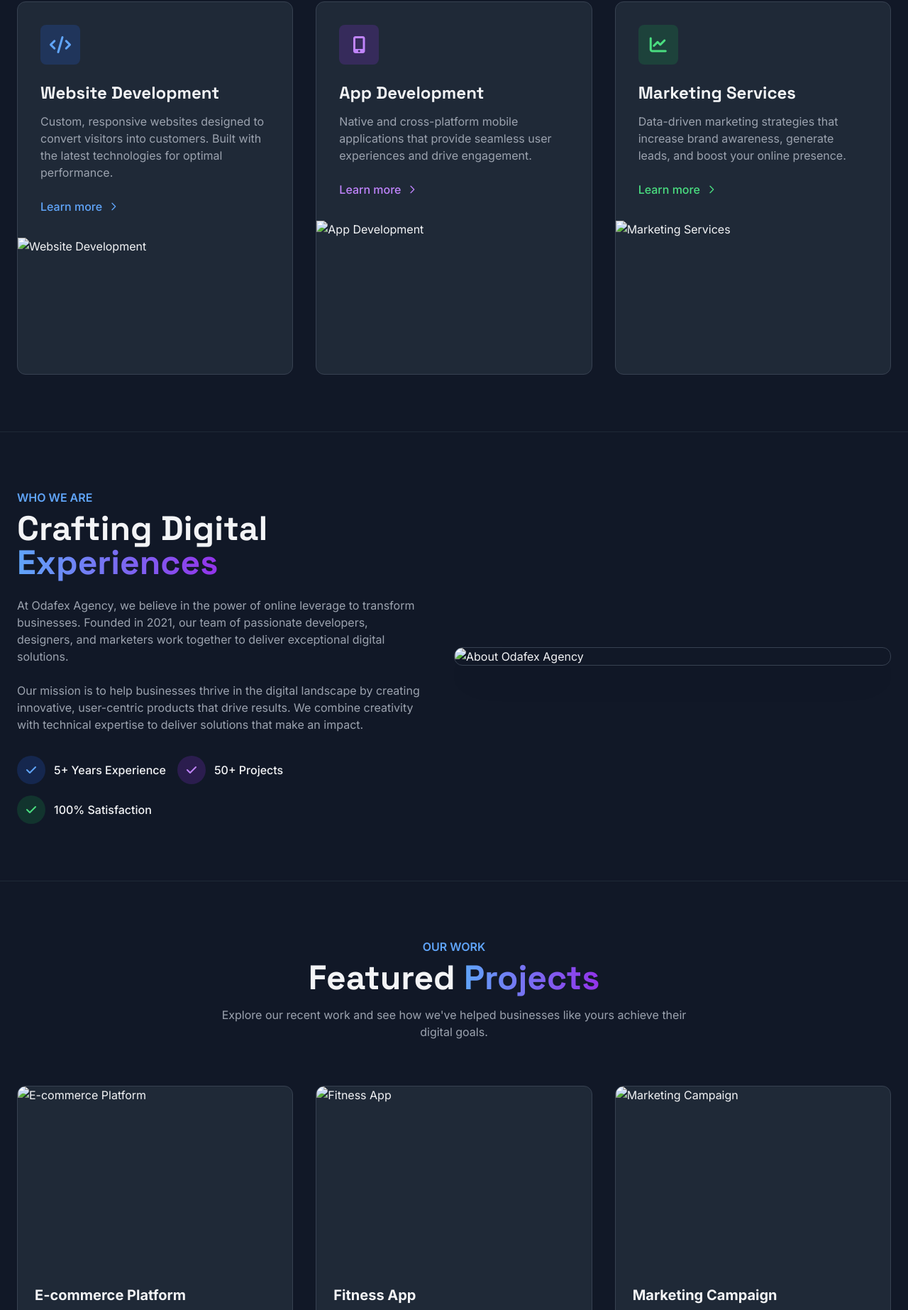
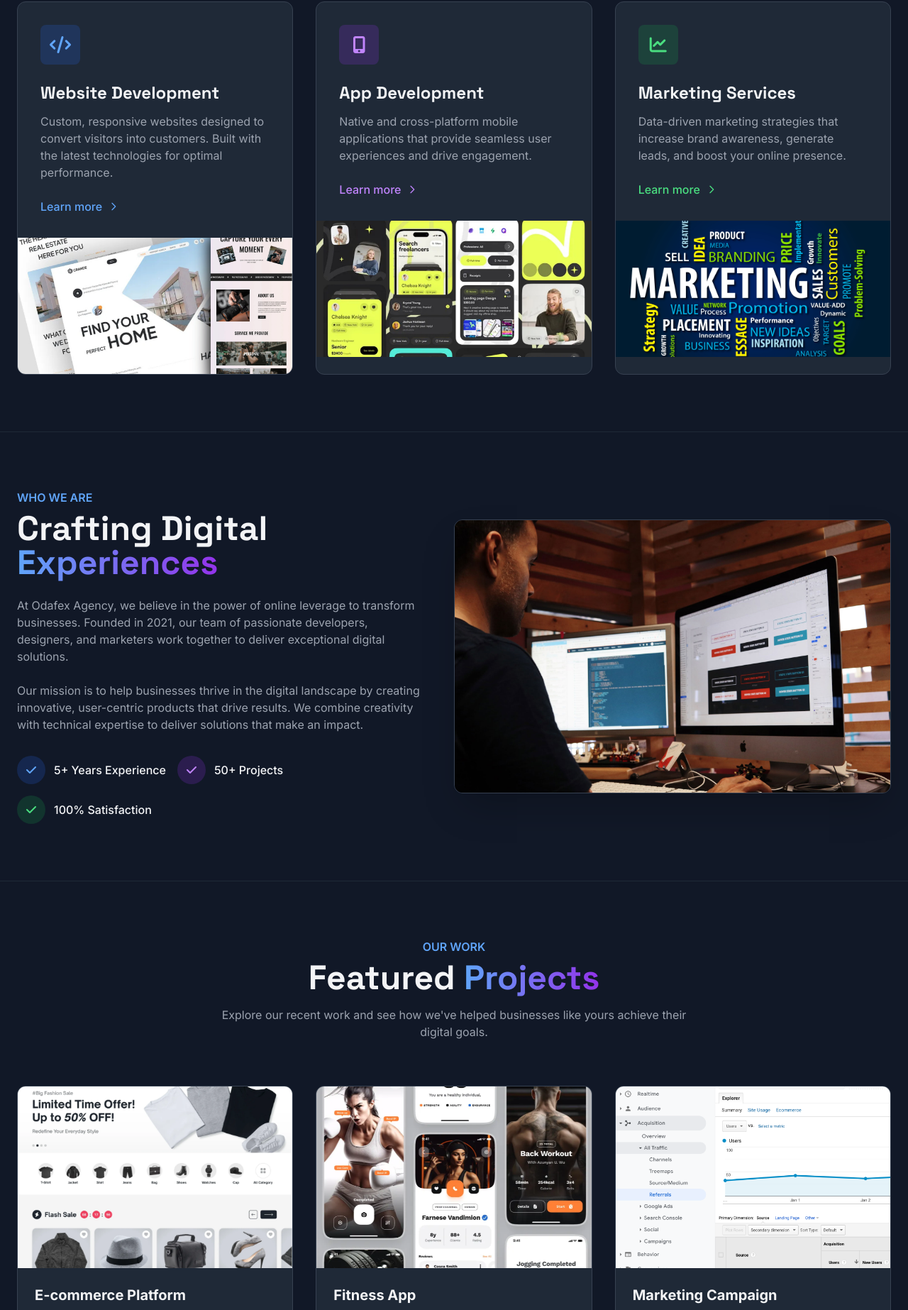
Before and after one commit to Odafex/agency, a plain HTML site: page index.html in a window 1280 px wide. Shown: the part 954-2800 px from the top of the page at 71% size. Drawn offline with nearby package versions, Linux system fonts and the light colour scheme.

Commit message:
Update index.html

```diff
--- a/index.html
+++ b/index.html
@@ -5,10 +5,10 @@
     <meta name="viewport" content="width=device-width, initial-scale=1.0">
    <title>Odafex | Development & Marketing Agency</title>
 <!-- Favicon -->
-<link rel="icon" type="image/png" sizes="32x32" href="images/favicon-32x32.png">
-<link rel="icon" type="image/png" sizes="16x16" href="images/favicon-16x16.png">
-<link rel="apple-touch-icon" sizes="180x180" href="images/apple-touch-icon.png">
-<link rel="icon" type="image/x-icon" href="images/favicon.ico">
+<link rel="icon" type="image/png" sizes="32x32" href="favicon-32x32.png">
+<link rel="icon" type="image/png" sizes="16x16" href="favicon-16x16.png">
+<link rel="apple-touch-icon" sizes="180x180" href="apple-touch-icon.png">
+<link rel="icon" type="image/x-icon" href="favicon.ico">
     <meta name="description" content="We build stunning websites, powerful apps, and results-driven marketing campaigns for modern businesses.">
 
     <!-- Tailwind CSS -->
@@ -254,7 +254,7 @@ section {
             <div class="flex justify-between items-center bg-gray-800/80 rounded-full px-6 py-3 border border-gray-700 shadow-lg transition-all duration-300">
                 <!-- Logo - Replace with your logo -->
                 <div class="flex items-center">
-                    <img src="images/logo.svg" alt="Odafex agency logo" class="h-8 w-auto">
+                    <img src="logo.svg" alt="Odafex agency logo" class="h-8 w-auto">
                     <span class="ml-3 text-xl font-bold font-space-grotesk">Odafex</span>
                 </div>
 
@@ -386,7 +386,7 @@ section {
                         </a>
                     </div>
                     <div class="h-48 overflow-hidden">
-                        <img src="images/service1.png" alt="Website Development" class="w-full h-full object-cover transition-transform duration-500 hover:scale-110">
+                        <img src="service1.png" alt="Website Development" class="w-full h-full object-cover transition-transform duration-500 hover:scale-110">
                     </div>
                 </div>
 
@@ -408,7 +408,7 @@ section {
                         </a>
                     </div>
                     <div class="h-48 overflow-hidden">
-                        <img src="images/service2.jpg" alt="App Development" class="w-full h-full object-cover transition-transform duration-500 hover:scale-110">
+                        <img src="service2.jpg" alt="App Development" class="w-full h-full object-cover transition-transform duration-500 hover:scale-110">
                     </div>
                 </div>
 
@@ -430,7 +430,7 @@ section {
                         </a>
                     </div>
                     <div class="h-48 overflow-hidden">
-                        <img src="images/service3.jpg" alt="Marketing Services" class="w-full h-full object-cover transition-transform duration-500 hover:scale-110">
+                        <img src="service3.jpg" alt="Marketing Services" class="w-full h-full object-cover transition-transform duration-500 hover:scale-110">
                     </div>
                 </div>
             </div>
@@ -473,7 +473,7 @@ section {
                 </div>
                 <div class="lg:w-1/2 relative">
                     <!-- Replace with your about image -->
-                    <img src="images/about.jpg" alt="About Odafex Agency" class="rounded-xl shadow-2xl border border-gray-700 w-full">
+                    <img src="about.jpg" alt="About Odafex Agency" class="rounded-xl shadow-2xl border border-gray-700 w-full">
                     <div class="absolute -bottom-6 -left-6 w-32 h-32 bg-gradient-to-r from-blue-600 to-purple-600 rounded-xl -z-10"></div>
                     <div class="absolute -top-6 -right-6 w-32 h-32 bg-gradient-to-r from-purple-600 to-pink-600 rounded-xl -z-10"></div>
                 </div>
@@ -496,7 +496,7 @@ section {
                 <!-- Project 1 - Replace image, title, description, and link -->
                 <div class="portfolio-item bg-gray-800 rounded-xl overflow-hidden border border-gray-700 hover:border-blue-500 transition-all duration-300 group">
                     <div class="h-64 overflow-hidden relative">
-                        <img src="images/pfolio1.png" alt="E-commerce Platform" class="w-full h-full object-cover transition-transform duration-500 group-hover:scale-110">
+                        <img src="pfolio1.png" alt="E-commerce Platform" class="w-full h-full object-cover transition-transform duration-500 group-hover:scale-110">
                         <div class="absolute inset-0 bg-gradient-to-t from-black/80 to-transparent opacity-0 group-hover:opacity-100 transition-opacity duration-300 flex items-end p-6">
                             <div>
                                 <h3 class="text-xl font-bold mb-2">E-commerce Platform</h3>
@@ -519,7 +519,7 @@ section {
                 <!-- Project 2 - Replace image, title, description, and link -->
                 <div class="portfolio-item bg-gray-800 rounded-xl overflow-hidden border border-gray-700 hover:border-purple-500 transition-all duration-300 group">
                     <div class="h-64 overflow-hidden relative">
-                        <img src="images/pfolio2.png" alt="Fitness App" class="w-full h-full object-cover transition-transform duration-500 group-hover:scale-110">
+                        <img src="pfolio2.png" alt="Fitness App" class="w-full h-full object-cover transition-transform duration-500 group-hover:scale-110">
                         <div class="absolute inset-0 bg-gradient-to-t from-black/80 to-transparent opacity-0 group-hover:opacity-100 transition-opacity duration-300 flex items-end p-6">
                             <div>
                                 <h3 class="text-xl font-bold mb-2">Fitness App</h3>
@@ -542,7 +542,7 @@ section {
                 <!-- Project 3 - Replace image, title, description, and link -->
                 <div class="portfolio-item bg-gray-800 rounded-xl overflow-hidden border border-gray-700 hover:border-green-500 transition-all duration-300 group">
                     <div class="h-64 overflow-hidden relative">
-                        <img src="images/pfolio3.png" alt="Marketing Campaign" class="w-full h-full object-cover transition-transform duration-500 group-hover:scale-110">
+                        <img src="pfolio3.png" alt="Marketing Campaign" class="w-full h-full object-cover transition-transform duration-500 group-hover:scale-110">
                         <div class="absolute inset-0 bg-gradient-to-t from-black/80 to-transparent opacity-0 group-hover:opacity-100 transition-opacity duration-300 flex items-end p-6">
                             <div>
                                 <h3 class="text-xl font-bold mb-2">Marketing Campaign</h3>
```
